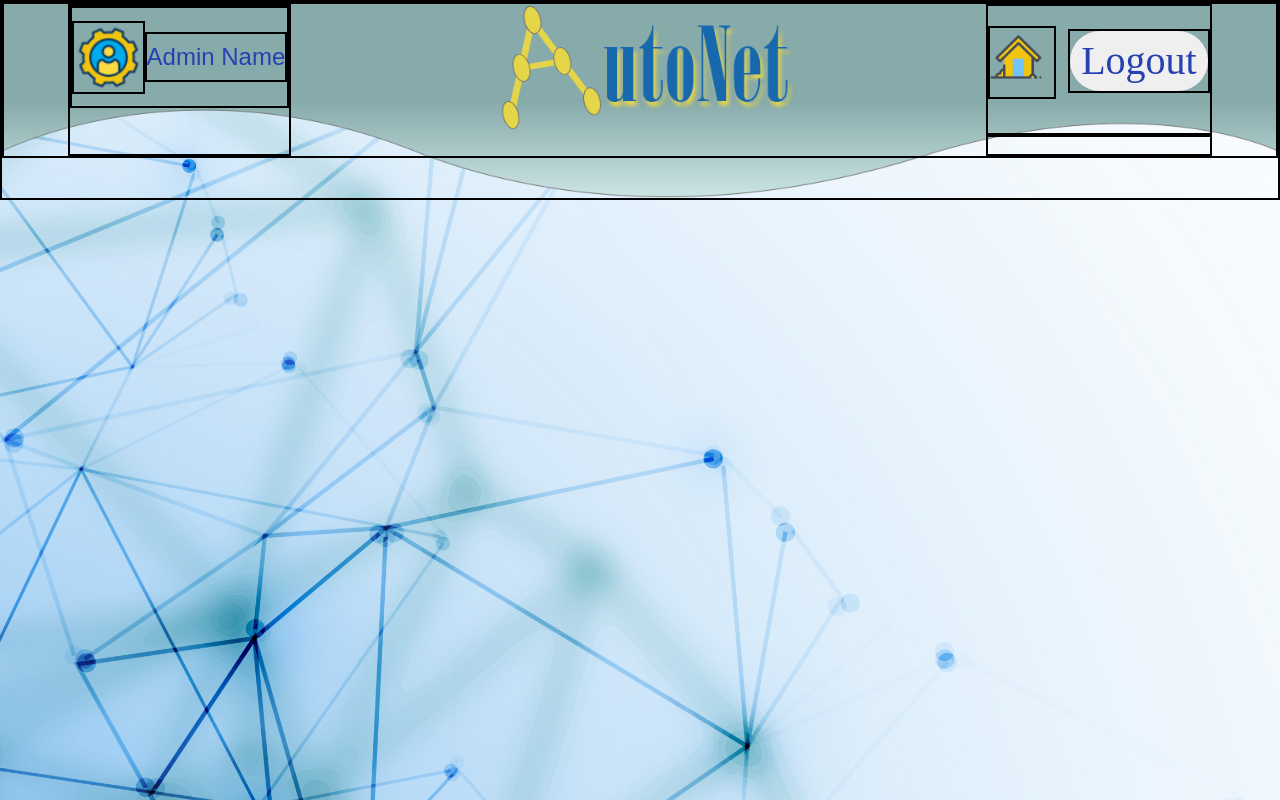
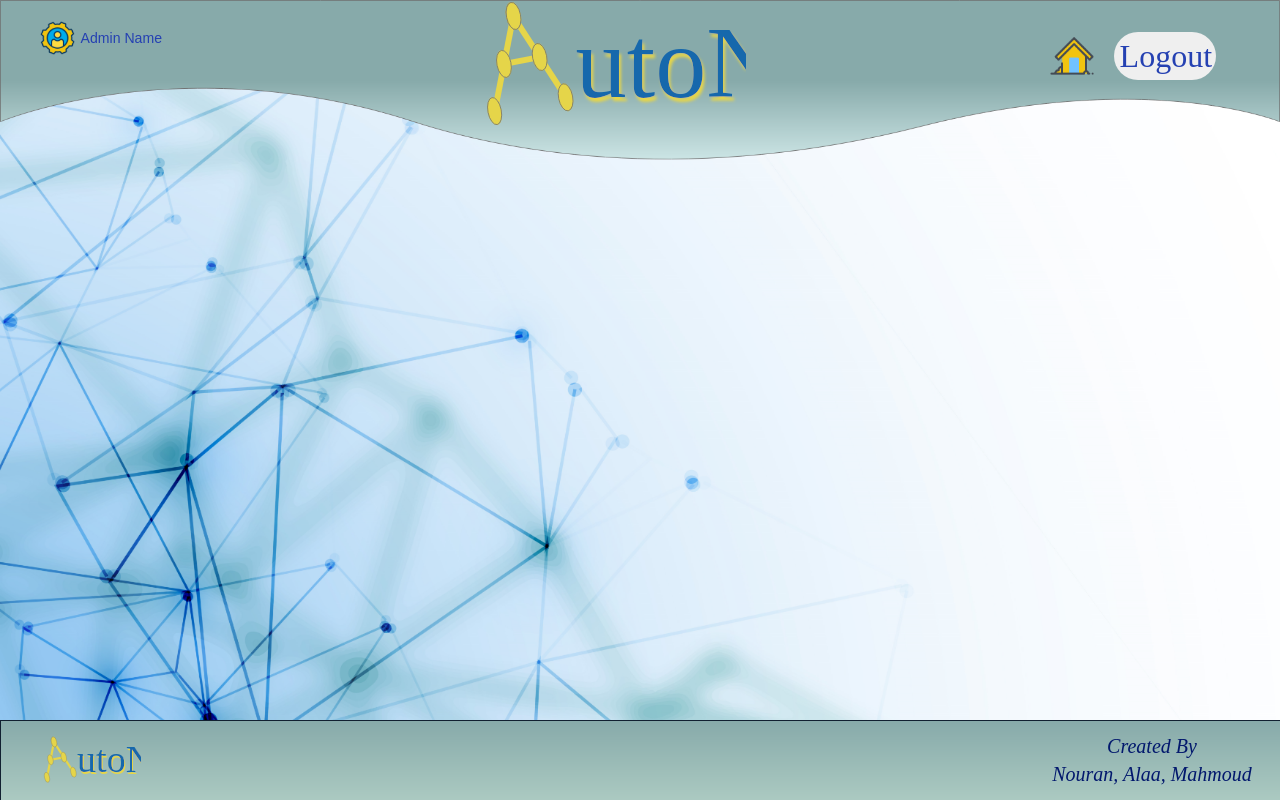
Before and after one commit to Nouran-Ebrahim/Graduation_Project, a PHP site: page /pages/router1.html in a window 1280 px wide. Run offline with PHP 8.4, Linux system fonts and the light colour scheme.

Commit message:
header&footer finished

```diff
--- a/css/style.css
+++ b/css/style.css
@@ -70,6 +70,7 @@ html{
 }
 body{
     background-image: url('../images/backgrauand.png');
+    background-size: cover;
     margin: 0px;
 }
 .login_container{
@@ -150,65 +151,72 @@ input[name="log"]:hover{
     ****************
 */
 
+/******Main body******/
+#body{
+    display: grid;
+    grid-template-rows: 20vh 70vh 10vh;
+    grid-template-areas: "header" "body" "footer";
+
+
+}
 /******Header Begins******/
 .heading {
-    width: 100%;
-    height:200px;
+    grid-area: header;
+
     background: url("../images/header_background.png");
     background-size: 100% 100%;
-    border: 2px black solid;
 }
 .heading_container{
-    border: 2px black solid;
     display: flex;
     justify-content: space-between;
 }
 
 /*adminSettingsIcon properties*/
 .adminSettings{
-    border: 2px black solid;
+    margin-top: 2vh;
     display: flex;
     align-items:flex-start;
-    margin-left: 5%;
+    margin-left: 3vw;
 
 }
 .adminSettings div{
-    display: flex;
+    display: grid;
+    grid-template-columns: auto auto;
+    grid-template-areas: "Icon Name";
+    column-gap: 0.3vw;
     height: auto;
     align-items: center;
-    border: 2px black solid;
 }
 .AdSetIcon{
-    border: 2px black solid;
-    height: 73px;
-    width: 73px;
+    grid-area: Icon;
+    height: 3vw;
+    width: 3vw;
 }
 
 /*adminName properties*/
 .adminName{
-    border: 2px black solid;
+    grid-area: Name;
     font-family: Arial;
     font-style: normal;
     font-weight: normal;
-    font-size: 150%;
-    line-height: 46px;
+    font-size: 1.1vw;
+    line-height: 2vh;
     color: #2541B2;
 }
 
 /*Logo Properties*/
 .Logo{
     width:auto;
-    margin-left: 5%;
+    margin-left: 5vw;
 }
 
-.Logo img{
+.hLogo{
     width:85%;
     height:85%;
     min-width:10%;
 }
 /*Logout & Home buttons properties*/
 .HomeAndLog{
-    border: 2px black solid;
     display: grid;
     column-gap: 5%;
     align-items:center;
@@ -221,8 +229,7 @@ input[name="log"]:hover{
     display: flex;
     align-items: center;
     grid-area: home;
-    border: 2px black solid;
-    margin-top: 5%;
+    margin-top: 20%;
 }
 #Home{
     width:80%;
@@ -232,22 +239,20 @@ input[name="log"]:hover{
     display: flex;
     align-items: center;
     grid-area: Logout;
-    border: 2px black solid;
-    min-width:10%;
 }
 .logout button {
-    width:150px;
-    min-width: 100px;
-    height:60px;
-    border-radius: 30px;
+    width:8vw;
+    min-width: 70px;
+    height: 6vh;
+    border-radius: 3vh;
     border:0px;
     align-self: flex-end;
 
     font-family: Onyx;
     font-style: normal;
     font-weight: normal;
-    font-size: 40px;
-    line-height: 50px;
+    font-size: 2.5vw;
+    line-height: 3vh;
     justify-content: center;
     align-content: center;
     /* identical to box height */
@@ -256,19 +261,66 @@ input[name="log"]:hover{
 }
 .empty{
     grid-area: empty;
-    border: 2px black solid;
 
 }
 /******Header ends******/
 
 
 /******Body Begins******/
+.body{
+    grid-area: body;
 
+}
 
 /******Body Ends******/
 
 /******Footer Begins******/
 .footer{
+    grid-area: footer;
+    width: 100%;
+    background: url("../images/footer_background.png");
+    display: grid;
+    grid-template-columns: 40vw 20vw 40vw;
+    grid-template-areas: "fLogo empty team";
+    align-items: center;
+}
+
+.team{
+    grid-area: team;
+
+    display: flex;
+    flex-direction: column;
+    align-items: flex-end;
+}
+.team div{
+    width: 20vw;
+    min-width: 200px;
+    text-align: center;
+    font-family: Times New Roman;
+    font-style: italic;
+    font-weight: normal;
+    font-size: 15pt;
+    line-height: 1vh;
+    color: #02186d;
+
+}
+@media only screen and (max-width: 1030px) {
+    /* For mobile phones: */
+    .team div {
+
+        font-size: 10pt;
+    }
+  }
+
+.fLogo{
+    display: flex;
+    align-items: flex-start;
+    margin-left: 5%;
+}
+.fLogo svg{
+    max-width: 10vw;
+    min-width: 5vw;
+    height: 6vh;
 
 }
 
@@ -276,7 +328,7 @@ input[name="log"]:hover{
 
 
 /*
-    *******************
-    Router1 Page ending
-    *******************
+    **********************
+    Router1 Page Finished
+    **********************
  */
--- a/pages/router1.html
+++ b/pages/router1.html
@@ -11,7 +11,7 @@
     <link rel='stylesheet' type='text/css' media='screen' href='../css/style.css'>
     <script src='../js/js.js'></script>
 </head>
-<body>
+<body id = "body">
     <header class = "heading">
         <div class = "heading_container">
             <div class = "adminSettings">
@@ -21,7 +21,53 @@
                 </div>
             </div>
             <div class = "Logo">
-                <img id="name" src="../images/website name.png">
+                <svg class="hLogo" xmlns="http://www.w3.org/2000/svg" xmlns:xlink="http://www.w3.org/1999/xlink" width="365.343" height="174" viewBox="0 0 365.343 174">
+                    <defs>
+                      <filter id="utoNet" x="131.343" y="0" width="234" height="174" filterUnits="userSpaceOnUse">
+                        <feOffset dx="3" dy="6" input="SourceAlpha"/>
+                        <feGaussianBlur stdDeviation="2.5" result="blur"/>
+                        <feFlood flood-color="#e5d549"/>
+                        <feComposite operator="in" in2="blur"/>
+                        <feComposite in="SourceGraphic"/>
+                      </filter>
+                    </defs>
+                    <g id="websit_name" data-name="websit name" transform="translate(-677.157 -31.5)">
+                      <g id="Group_2" data-name="Group 2" transform="translate(-50 1)">
+                        <g transform="matrix(1, 0, 0, 1, 727.16, 30.5)" filter="url(#utoNet)">
+                          <text id="utoNet-2" data-name="utoNet" transform="translate(135.84 130.5)" fill="#1768ac" font-size="138" font-family="Onyx"><tspan x="0" y="0">utoNet</tspan></text>
+                        </g>
+                      </g>
+                      <g id="Group_1" data-name="Group 1" transform="translate(414.278 -352.09) rotate(-11)">
+                        <line id="Line_1" data-name="Line 1" x2="48.926" y2="120.897" transform="translate(231.647 458.275)" fill="none" stroke="#e5d549" stroke-width="8"/>
+                        <line id="Line_2" data-name="Line 2" x1="48.926" y2="120.897" transform="translate(182.72 458.275)" fill="none" stroke="#e5d549" stroke-width="8"/>
+                        <line id="Line_3" data-name="Line 3" x2="48.926" transform="translate(207.352 519.049)" fill="none" stroke="#e5d549" stroke-width="8"/>
+                        <g id="Ellipse_1" data-name="Ellipse 1" transform="translate(246.081 499.8)" fill="#e5d549" stroke="#707070" stroke-linejoin="bevel" stroke-width="1">
+                          <ellipse cx="10" cy="19" rx="10" ry="19" stroke="none"/>
+                          <ellipse cx="10" cy="19" rx="9.5" ry="18.5" fill="none"/>
+                        </g>
+                        <g id="Ellipse_6" data-name="Ellipse 6" transform="translate(197.081 499.8)" fill="#e5d549" stroke="#707070" stroke-linejoin="bevel" stroke-width="1">
+                          <ellipse cx="10" cy="19" rx="10" ry="19" stroke="none"/>
+                          <ellipse cx="10" cy="19" rx="9.5" ry="18.5" fill="none"/>
+                        </g>
+                        <g id="Ellipse_3" data-name="Ellipse 3" transform="translate(270.081 559.8)" fill="#e5d549" stroke="#707070" stroke-linejoin="bevel" stroke-width="1">
+                          <ellipse cx="10" cy="19" rx="10" ry="19" stroke="none"/>
+                          <ellipse cx="10" cy="19" rx="9.5" ry="18.5" fill="none"/>
+                        </g>
+                        <g id="Ellipse_7" data-name="Ellipse 7" transform="translate(173.081 559.8)" fill="#e5d549" stroke="#707070" stroke-linejoin="bevel" stroke-width="1">
+                          <ellipse cx="9.5" cy="19" rx="9.5" ry="19" stroke="none"/>
+                          <ellipse cx="9.5" cy="19" rx="9" ry="18.5" fill="none"/>
+                        </g>
+                        <g id="Ellipse_4" data-name="Ellipse 4" transform="translate(222.081 438.8)" fill="#e5d549" stroke="#707070" stroke-linejoin="bevel" stroke-width="1">
+                          <ellipse cx="9.5" cy="19" rx="9.5" ry="19" stroke="none"/>
+                          <ellipse cx="9.5" cy="19" rx="9" ry="18.5" fill="none"/>
+                        </g>
+                        <g id="Ellipse_5" data-name="Ellipse 5" transform="translate(222.081 438.8)" fill="#e5d549" stroke="#707070" stroke-linejoin="bevel" stroke-width="1">
+                          <ellipse cx="10" cy="19" rx="10" ry="19" stroke="none"/>
+                          <ellipse cx="10" cy="19" rx="9.5" ry="18.5" fill="none"/>
+                        </g>
+                      </g>
+                    </g>
+                  </svg>
             </div>
             <div class="HomeAndLog">
                 <div class="HIcon">
@@ -36,11 +82,66 @@
         </div>
     </header>
 
-    <body class = "body">
+    <div class = "body">
 
-    </body>
+    </div>
     <footer class = "footer">
-
+        <div class = "fLogo">
+            <svg xmlns="http://www.w3.org/2000/svg" xmlns:xlink="http://www.w3.org/1999/xlink" width="365.343" height="174" viewBox="0 0 365.343 174">
+                <defs>
+                  <filter id="utoNet" x="131.343" y="0" width="234" height="174" filterUnits="userSpaceOnUse">
+                    <feOffset dx="3" dy="6" input="SourceAlpha"/>
+                    <feGaussianBlur stdDeviation="2.5" result="blur"/>
+                    <feFlood flood-color="#e5d549"/>
+                    <feComposite operator="in" in2="blur"/>
+                    <feComposite in="SourceGraphic"/>
+                  </filter>
+                </defs>
+                <g id="websit_name" data-name="websit name" transform="translate(-677.157 -31.5)">
+                  <g id="Group_2" data-name="Group 2" transform="translate(-50 1)">
+                    <g transform="matrix(1, 0, 0, 1, 727.16, 30.5)" filter="url(#utoNet)">
+                      <text id="utoNet-2" data-name="utoNet" transform="translate(135.84 130.5)" fill="#1768ac" font-size="138" font-family="Onyx"><tspan x="0" y="0">utoNet</tspan></text>
+                    </g>
+                  </g>
+                  <g id="Group_1" data-name="Group 1" transform="translate(414.278 -352.09) rotate(-11)">
+                    <line id="Line_1" data-name="Line 1" x2="48.926" y2="120.897" transform="translate(231.647 458.275)" fill="none" stroke="#e5d549" stroke-width="8"/>
+                    <line id="Line_2" data-name="Line 2" x1="48.926" y2="120.897" transform="translate(182.72 458.275)" fill="none" stroke="#e5d549" stroke-width="8"/>
+                    <line id="Line_3" data-name="Line 3" x2="48.926" transform="translate(207.352 519.049)" fill="none" stroke="#e5d549" stroke-width="8"/>
+                    <g id="Ellipse_1" data-name="Ellipse 1" transform="translate(246.081 499.8)" fill="#e5d549" stroke="#707070" stroke-linejoin="bevel" stroke-width="1">
+                      <ellipse cx="10" cy="19" rx="10" ry="19" stroke="none"/>
+                      <ellipse cx="10" cy="19" rx="9.5" ry="18.5" fill="none"/>
+                    </g>
+                    <g id="Ellipse_6" data-name="Ellipse 6" transform="translate(197.081 499.8)" fill="#e5d549" stroke="#707070" stroke-linejoin="bevel" stroke-width="1">
+                      <ellipse cx="10" cy="19" rx="10" ry="19" stroke="none"/>
+                      <ellipse cx="10" cy="19" rx="9.5" ry="18.5" fill="none"/>
+                    </g>
+                    <g id="Ellipse_3" data-name="Ellipse 3" transform="translate(270.081 559.8)" fill="#e5d549" stroke="#707070" stroke-linejoin="bevel" stroke-width="1">
+                      <ellipse cx="10" cy="19" rx="10" ry="19" stroke="none"/>
+                      <ellipse cx="10" cy="19" rx="9.5" ry="18.5" fill="none"/>
+                    </g>
+                    <g id="Ellipse_7" data-name="Ellipse 7" transform="translate(173.081 559.8)" fill="#e5d549" stroke="#707070" stroke-linejoin="bevel" stroke-width="1">
+                      <ellipse cx="9.5" cy="19" rx="9.5" ry="19" stroke="none"/>
+                      <ellipse cx="9.5" cy="19" rx="9" ry="18.5" fill="none"/>
+                    </g>
+                    <g id="Ellipse_4" data-name="Ellipse 4" transform="translate(222.081 438.8)" fill="#e5d549" stroke="#707070" stroke-linejoin="bevel" stroke-width="1">
+                      <ellipse cx="9.5" cy="19" rx="9.5" ry="19" stroke="none"/>
+                      <ellipse cx="9.5" cy="19" rx="9" ry="18.5" fill="none"/>
+                    </g>
+                    <g id="Ellipse_5" data-name="Ellipse 5" transform="translate(222.081 438.8)" fill="#e5d549" stroke="#707070" stroke-linejoin="bevel" stroke-width="1">
+                      <ellipse cx="10" cy="19" rx="10" ry="19" stroke="none"/>
+                      <ellipse cx="10" cy="19" rx="9.5" ry="18.5" fill="none"/>
+                    </g>
+                  </g>
+                </g>
+              </svg>
+        </div>
+        <div class="empty"></div>
+        <div class = "team">
+            <div>
+                <p>Created By</p>
+                <p>Nouran, Alaa, Mahmoud</p>
+            </div>
+        </div>
     </footer>
 </body>
 </html>
```
Also changed, not shown: images/websit name.svg (added).
